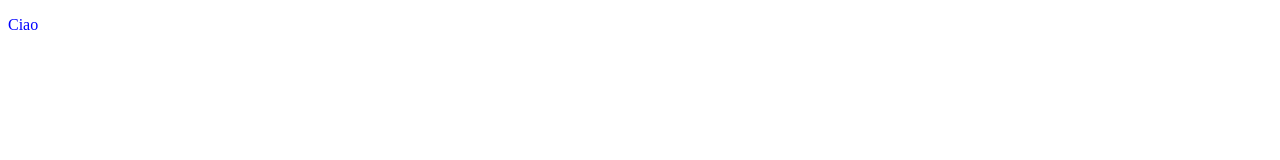
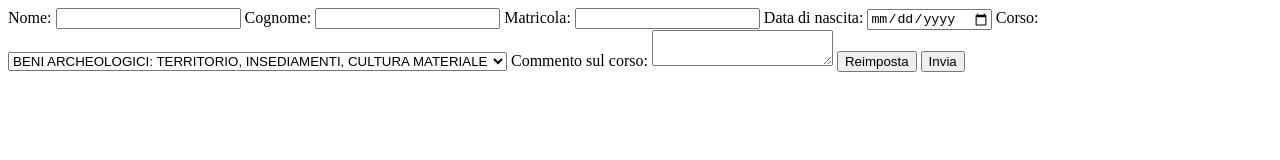
Before and after one commit to Poisonbeak/Form-studente-post-, a website: page index.html in a window 1280 px wide. Drawn offline with Linux system fonts and the light colour scheme.

Commit message:
form studente con commento corso

```diff
--- a/index.html
+++ b/index.html
@@ -8,6 +8,29 @@
     <title>Form studente</title>
 </head>
 <body>
-    <p>Ciao</p>
+    <div id="formStudente">
+        <form action="submit" method="post">
+            <label for="form1nome">Nome:</label>
+            <input type="text" name="nome" id="form1nome">
+            <label for="form1cognome">Cognome:</label>
+            <input type="text" name="cognome" id="form1cognome">
+            <label for="form1mat">Matricola:</label>
+            <input type="text" name="matricola" id="form1mat">
+            <label for="form1dob">Data di nascita:</label>
+            <input type="date" name="dataDiNascita" id="form1dob">
+            <label for="form1dob">Corso:</label>
+            <select name="corso" id="form1corso">
+                <option value="L-1 - Classe delle lauree in Beni culturali">BENI ARCHEOLOGICI: TERRITORIO, INSEDIAMENTI, CULTURA MATERIALE</option>
+                <option value="L-2 - Classe delle lauree in Biotecnologie">BIOTECNOLOGIE</option>
+                <option value="LM-13. - Farmacia e farmacia industriale">CHIMICA E TECNOLOGIA FARMACEUTICHE</option>
+                <option value="L-18 - Classe delle lauree in Scienze dell'economia e della gestione aziendale">ECONOMIA AZIENDALE</option>
+                <option value="L-8 - Classe delle lauree in Ingegneria dell'informazione">INGEGNERIA ELETTRONICA E INFORMATICA</option>
+            </select>
+            <label for="form1commento">Commento sul corso:</label>
+            <textarea name="commento" id="form1commento"></textarea>
+            <button type="reset">Reimposta</button>
+            <button type="submit">Invia</button>
+        </form>
+    </div>
 </body>
 </html>
```
